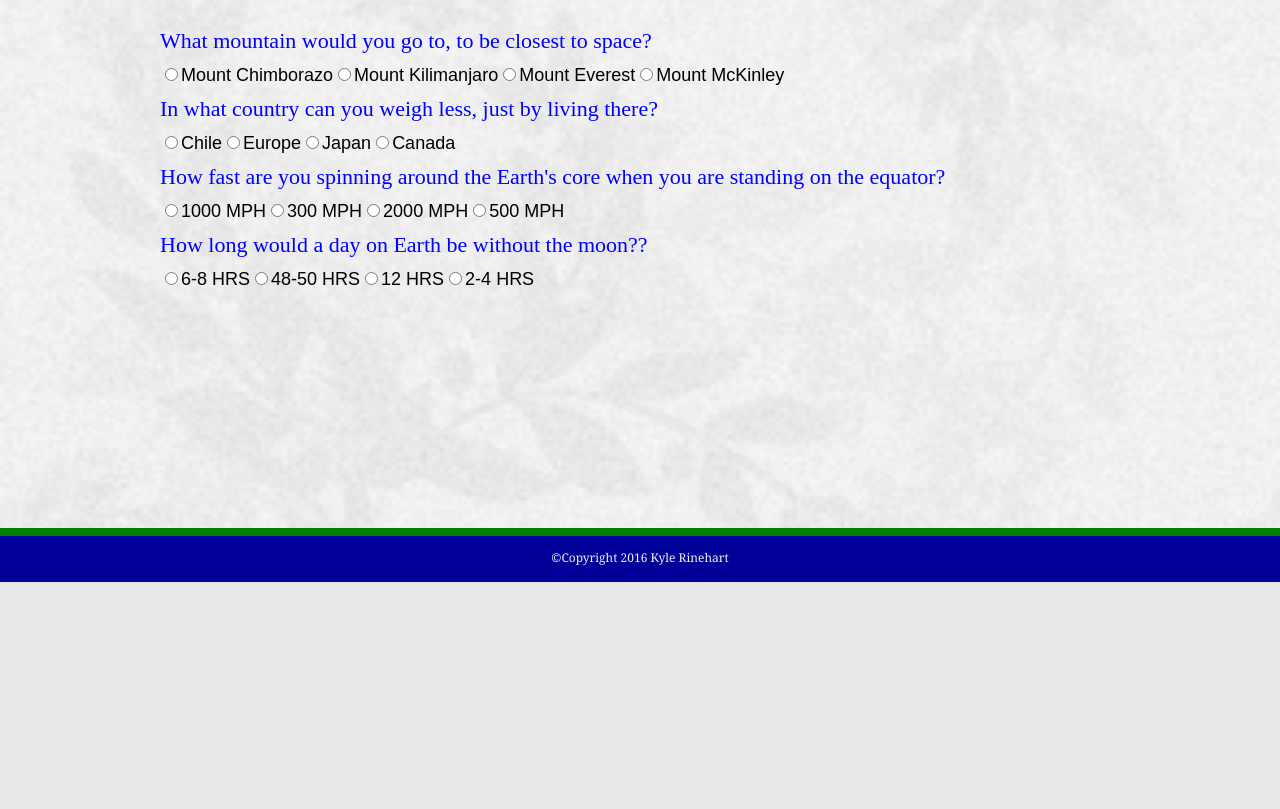
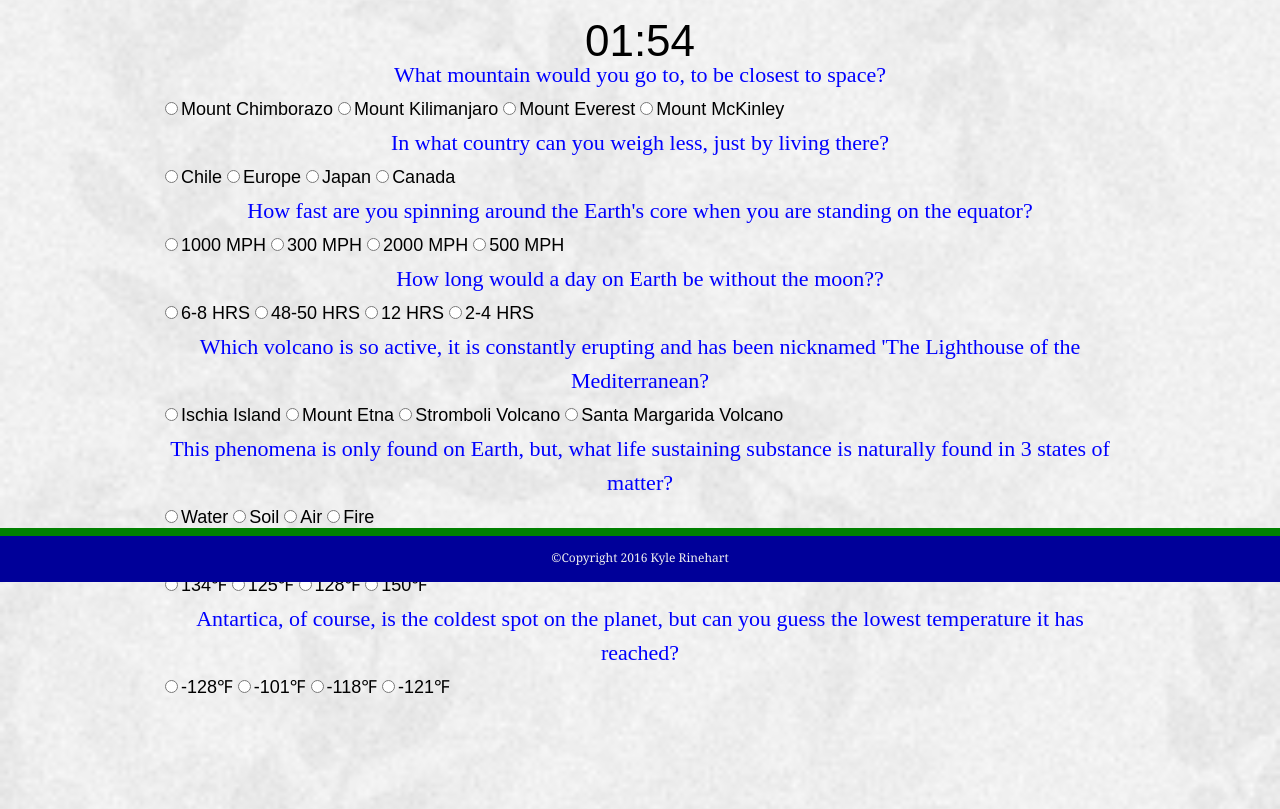
Before and after one commit to Havamere/Trivia-Game, a PHP site: page / in a window 1280 px wide. Shown: the part 218-1027 px from the top of the page. Before the commit the page ends 800 px from the top, so only its background shows below. Run offline with PHP 8.4, Linux system fonts and the light colour scheme.

Commit message:
More stylizing, attempt at sumbit button made, but not effective.  Works great otherwise.

```diff
--- a/assets/css/style.css
+++ b/assets/css/style.css
@@ -19,11 +19,24 @@ h1, h2, h3, h4, h5, h6 {
     color: black;
 }
 
+h1 {
+    font-size: 2em;
+    margin-top: 0.67em;
+    margin-bottom: 0.67em;
+    text-align: center;
+}
+
 h3 {
     font-size: 1.33em;
     margin-top: 1em;
     margin-bottom: 1em;
     color: green;
+}
+
+p {
+    font-size: 18px;
+    color: blue;
+    text-align: center;
 }
 
 /*Spacing Divs*/
@@ -36,6 +49,11 @@ h3 {
 	width: 100%;
 	max-width: 960px;
 	clear: both;
+}
+
+.push {
+    height: 105px;
+    clear: both;
 }
 
 .container {
@@ -61,7 +79,12 @@ header {
 	font-size: 22px;
 }
 
-
+#timer {
+    width: 100%;
+    text-align: center;
+    font-family: Cooper Black, sans-serif;
+    font-size: 44px;
+}
 
 
    /*Footer*/
--- a/assets/javascript/app.js
+++ b/assets/javascript/app.js
@@ -5,9 +5,9 @@ var trivia = [
 	{number: 2, question: "How fast are you spinning around the Earth's core when you are standing on the equator?", answer: "1000 MPH"},
 	{number: 3, question: "How long would a day on Earth be without the moon??", answer: "6-8 HRS"},
 	{number: 4, question: "Which volcano is so active, it is constantly erupting and has been nicknamed 'The Lighthouse of the Mediterranean?", answer: "Stromboli Volcano"},
-	{},
-	{},
-	{},
+	{number: 5, question: "This phenomena is only found on Earth, but, what life sustaining substance is naturally found in 3 states of matter?", answer: "Water"},
+	{number: 6, question: "Death valley is the current record holder for 'Hottest Place on Earth', but just how hot did it get?", answer:"134\&#8457"},
+	{number: 7, question: "Antartica, of course, is the coldest spot on the planet, but can you guess the lowest temperature it has reached?", answer: "-128\&#8457"},
 ]
 
 //object block stores other answers
@@ -17,9 +17,9 @@ var notAnswers = [
 	["300 MPH", "500 MPH", "2000 MPH"],
 	["48-50 HRS", "12 HRS", "2-4 HRS"],
 	["Mount Etna", "Santa Margarida Volcano", "Ischia Island"],
-	[],
-	[],
-	[],
+	["Soil", "Air", "Fire"],
+	["125\&#8457","150\&#8457","128\&#8457"],
+	["-101\&#8457","-121\&#8457","-118\&#8457"],
 ]
 
 //randomizer for answer placement
@@ -35,7 +35,7 @@ function possAnswers(array) {
 
 //builds question form
 function question(array1,array2) {
-	for (var i=0; i<4; i++){
+	for (var i=0; i<array1.length; i++){
 		array2[i].push(array1[i].answer);
 		$('#questionaire').append("<p id="+"Q"+i+">"+array1[i].question+"</p>");
 		array2[i] = possAnswers(array2[i]);
@@ -43,6 +43,7 @@ function question(array1,array2) {
 		 	$('#questionaire').append("<input type="+"radio"+" name="+"question"+i+" value="+"\""+array2[i][j]+"\""+" id="+"question"+i+">"+array2[i][j]+"</input>");
 		}
 	}
+	// $('#questionaire').append("<div><button id="+"submit"+" name="+"submit"+" value="+"Submit>"+"Submit"+"</button></div>")
 }
 question(trivia,notAnswers);
 
@@ -61,38 +62,43 @@ function timeConverter (t) {
     return minutes + ":" + seconds;
  }
 //timer for questionaire
-// $(document).ready(function(){
-// 	setTimeout(function(){
-// 		alert("You are about to test your knowledge of some of Planet Earth's strange facts.");
-// 		alert("Once you clear this message, you will have 5 minutes to answer 10 questions.  Good luck!")
-// 	},1000);
-// 	time = 10
-// 	$("#timer").html("05:00");
-// 	function countDown(){
-// 		time--;
-// 		currentTime = timeConverter(time);
-// 		$("#timer").html(currentTime);
-// 		//Time's Up mechanic
-// 		if (time == 0) {
-//			// Checks user answers versus
-// 			for (var e=0; e<trivia.length; e++){
-// 				if ($('#question'+e+':checked').val() == trivia[e].answer){
-// 					correctAnswers++;
-// 				} else if ($('#question'+e+':checked').val() == undefined){
-// 					notAnswered++;
-// 				} else {
-// 					incorrectAnswers++;
-// 				}
-// 			}
-// 			$('#main-section').empty();
-// 			$('#main-section').append("<h1>Time\'s Up!</h1>");
-// 			$('#main-section').append("<p>You got "+correctAnswers+" correct answers!</p>");
-// 			$('#main-section').append("<p>You got "+incorrectAnswers+" incorrect answers.</p>");
-// 			$('#main-section').append("<p>You got "+notAnswered+" unanswered answers.</p>");
-// 		}
-// 	}
-// 	counter = setInterval(countDown,1000);
-// })
+$(document).ready(function(){
+	setTimeout(function(){
+		alert("You are about to test your knowledge of some of Planet Earth's strange facts.");
+		alert("Once you clear this message, you will have 2 minutes to answer 8 questions.  Good luck!")
+	},1000);
+	time = 120
+	$("#timer").html("02:00");
+	function countDown(){
+		time--;
+		currentTime = timeConverter(time);
+		$("#timer").html(currentTime);
+		//Time's Up mechanic
+		if (time == 0) {
+			// Checks user answers versus
+			for (var e=0; e<trivia.length; e++){
+				if ($('#question'+e+':checked').val() == trivia[e].answer){
+					correctAnswers++;
+				} else if ($('#question'+e+':checked').val() == undefined){
+					notAnswered++;
+				} else {
+					incorrectAnswers++;
+				}
+			}
+			// clears html of timer and questions and displays results of quiz
+			$('#main-section').empty();
+			$('#main-section').append("<h1>Time\'s Up!</h1>");
+			$('#main-section').append("<p>You got "+correctAnswers+" correct answers!</p>");
+			$('#main-section').append("<p>You got "+incorrectAnswers+" incorrect answers.</p>");
+			$('#main-section').append("<p>You got "+notAnswered+" unanswered answers.</p>");
+		}
+	}
+	//Sumbit button mechanic
+	// $('#submit').on('click', function(){
+	// 	time = 0;
+	// });
+	counter = setInterval(countDown,1000);
+})
 
 //stores player selections into array
 var correctAnswers = 0;
--- a/index.html
+++ b/index.html
@@ -15,9 +15,9 @@
 		<div id="main-container" class="container">
 			<section id="main-section">
 				<div id="timer"></div>
-				<form id="questionaire">
-				</form>
+				<form id="questionaire"></form>
 			</section>
+			<div class="push"></div>
 		</div>
 	</div>
 	<footer>
```
